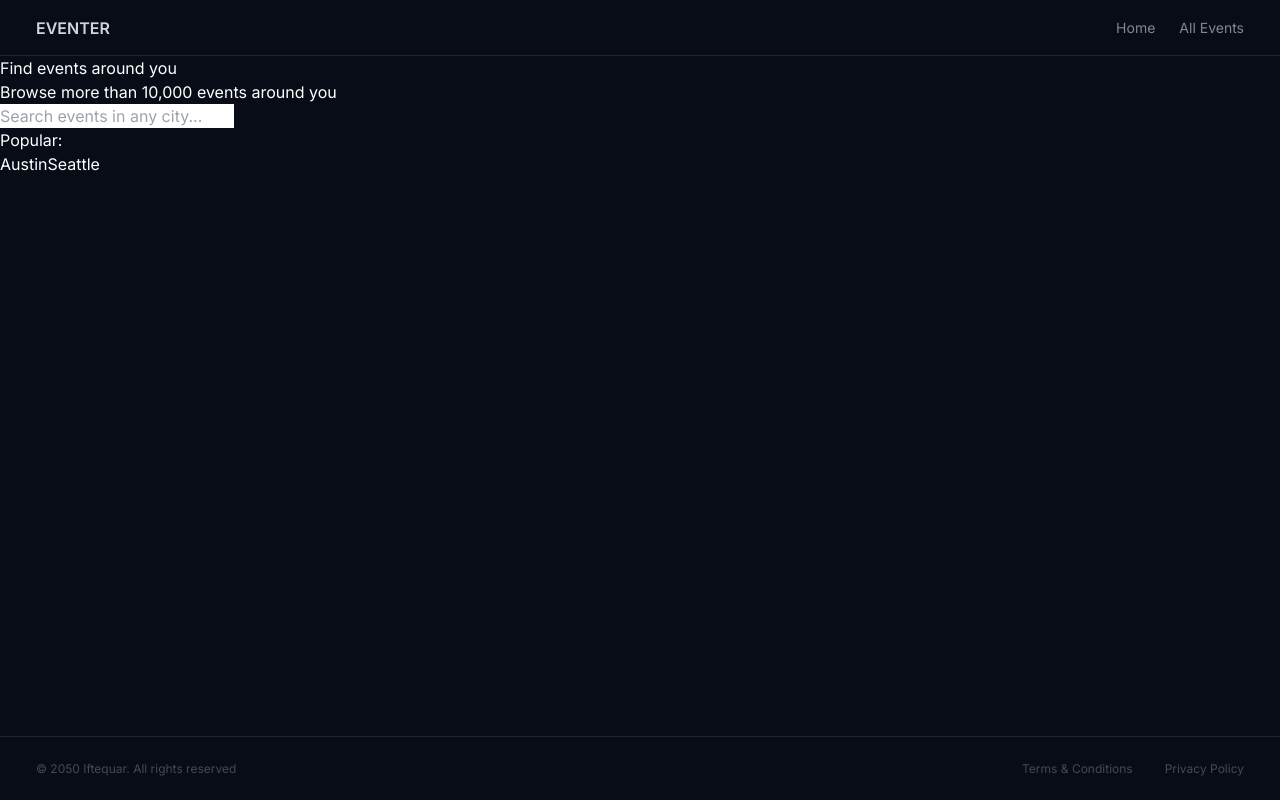
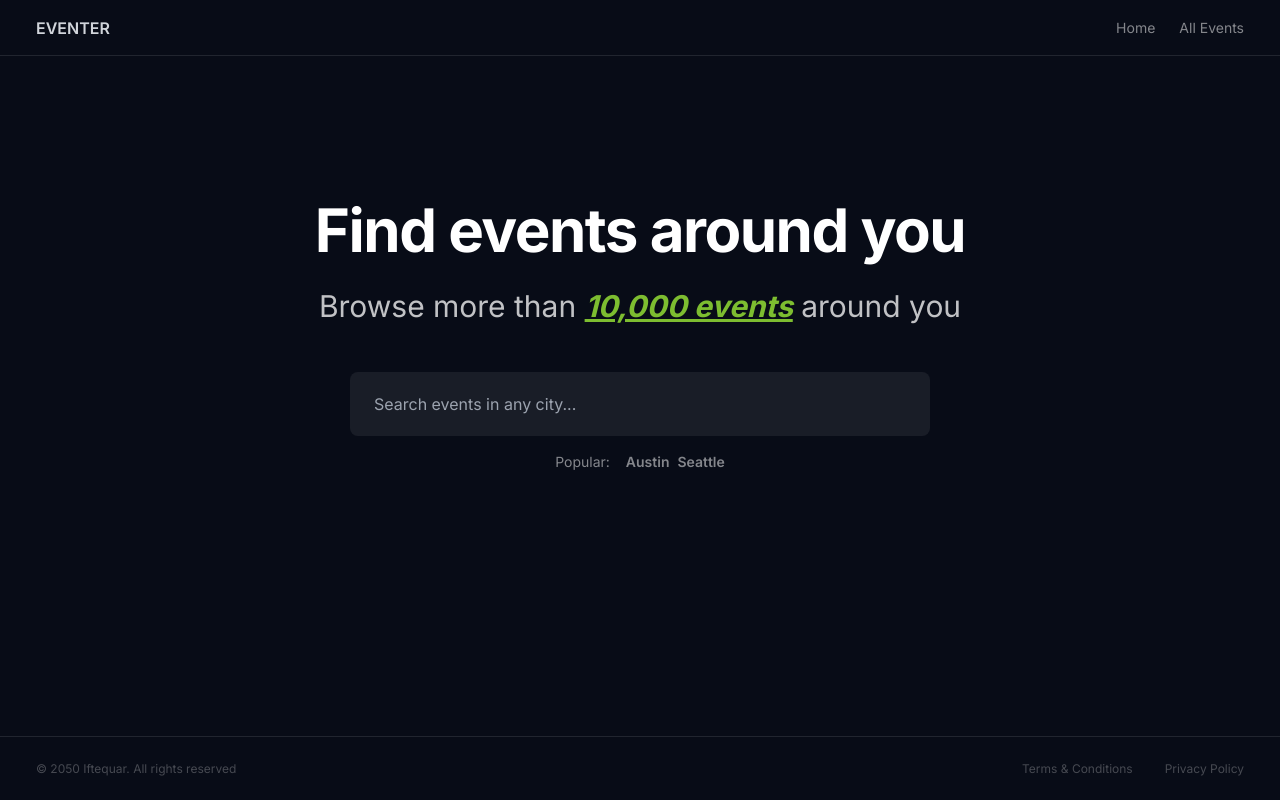
Before and after one commit to IftequarIffu/eventer-app, a Next.js app: page / in a window 1280 px wide. Built offline with nearby package versions, Linux system fonts and the light colour scheme.

Commit message:
Added all components to Footer

```diff
--- a/app/page.tsx
+++ b/app/page.tsx
@@ -3,17 +3,29 @@
 
 export default function Home() {
   return (
-    <main>
-      <h1>Find events around you</h1>
-      <p>Browse more than 10,000 events around you</p>
+    <main className="flex flex-col items-center px-3 pt-36">
+      <h1 className="text-3xl lg:text-6xl font-bold tracking-tight">
+        Find events around you
+      </h1>
+      <p className="mb-12 mt-7 text-2xl lg:text-3xl opacity-75">
+        Browse more than{" "}
+        <span className="font-bold text-[#A4F839] italic underline">
+          10,000 events
+        </span>{" "}
+        around you
+      </p>
 
-      <form>
-        <input placeholder="Search events in any city..." spellCheck={false} />
+      <form className="w-full lg:w-[580px]">
+        <input
+          className="w-full h-16 rounded-lg bg-white/[7%] px-6 outline-none ring-[#A4F839]/50 transition focus:ring-2 focus:bg-white/10"
+          placeholder="Search events in any city..."
+          spellCheck={false}
+        />
       </form>
 
-      <section>
+      <section className="mt-4 flex gap-x-4 text-sm text-white/50 ">
         <p>Popular: </p>
-        <div>
+        <div className="space-x-2 font-semibold">
           <Link href="/events/austin">Austin</Link>
           <Link href="/events/seattle">Seattle</Link>
         </div>
```
